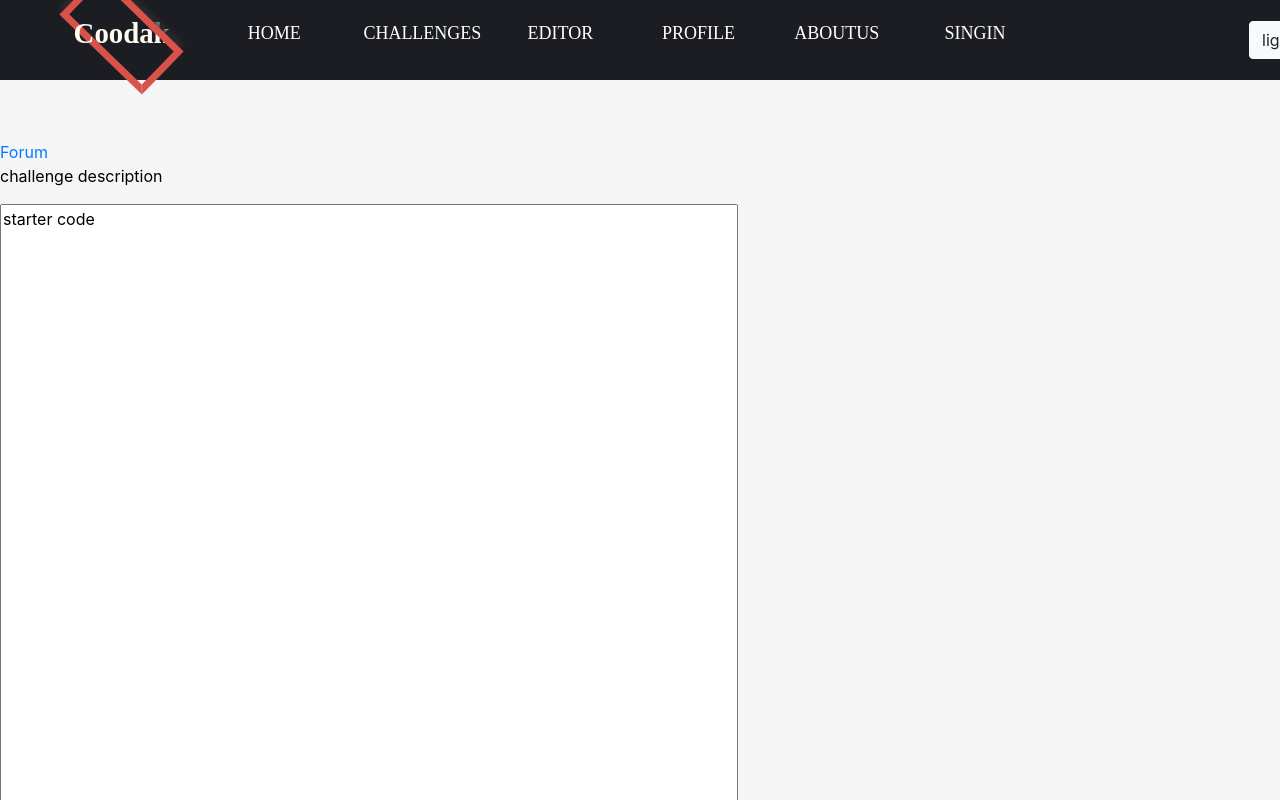
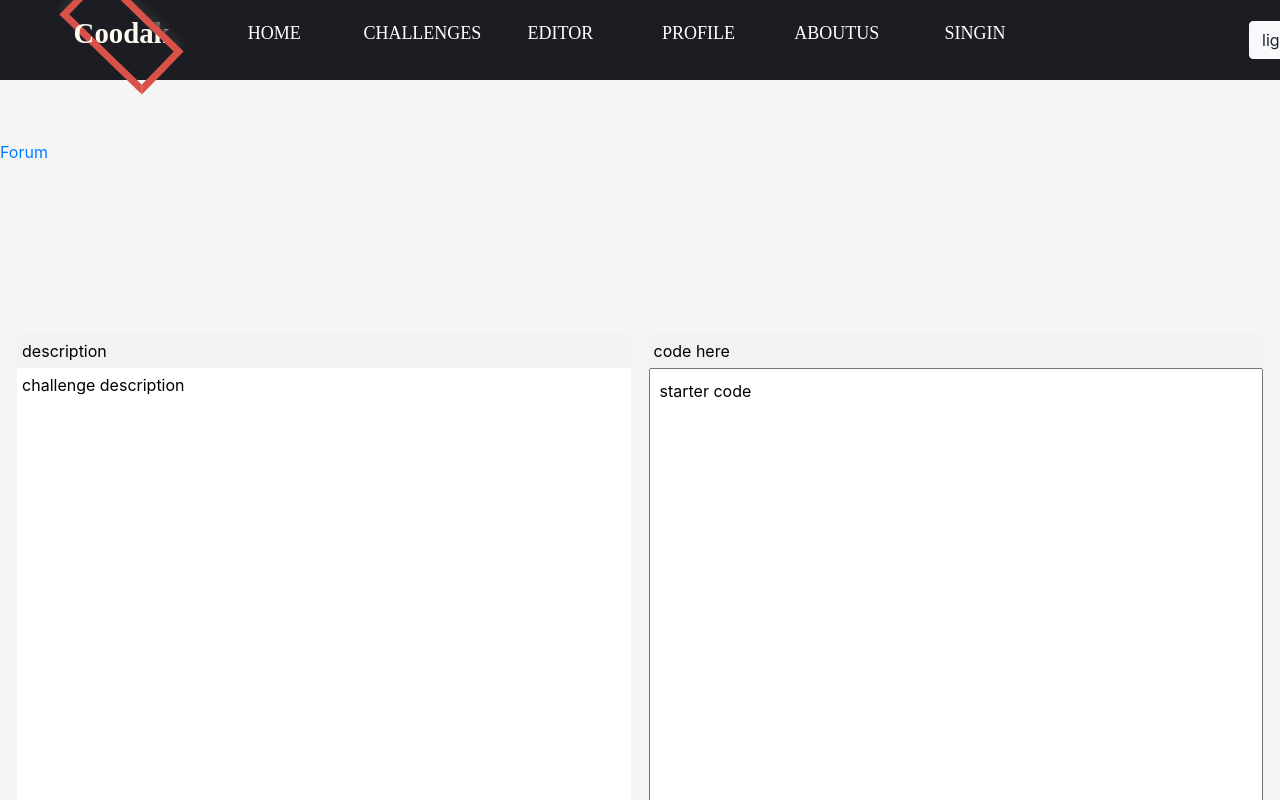
Before and after one commit to StatusCode-200/Coodak-front, a React (Create React App) app: page /challenges/1 in a window 1280 px wide. Shown: the top 800 px of the page. Built offline with nearby package versions, Linux system fonts and the light colour scheme.

Commit message:
challenge on work

```diff
--- a/src/views/ChallengeDetails/ChallengeDetails.js
+++ b/src/views/ChallengeDetails/ChallengeDetails.js
@@ -3,6 +3,7 @@
 import React from "react";
 import { Link } from "react-router-dom";
 import {If, Then, Else} from '../../components/If/If';
+import "./ChallengeDetails.scss"
 
 function Challenge(props) {
   const {challenge, solution, userId, savedChallengeId} = props;
@@ -22,26 +23,28 @@ function Challenge(props) {
   };
 
   return (
-    <main>
-
+    <main id="ChallengeDetails">
+      <section id="forumAndWhiteboard">
+        <div>
+          <Link to={`/challenges/${challenge._id}/comments`}>
+            Forum
+          </Link>
+        </div>
+          <WhiteboardLink />
+      </section>
       <section id="started-challenge">
 
         <div id="challenge-description">
-          <div>
-            <Link to={`/challenges/${challenge._id}/comments`}>
-              Forum
-            </Link>
-          </div>
-          <WhiteboardLink />
-          <p>
+          <p id="descriptionHeader">description</p>
+          <p id="challengeDescription">
             { challenge.description }
           </p>
         </div>
 
         <div id="work-area">
-
+          <p id="solutionHeader">code here</p>
           <form id="saveChallenge">
-            <textarea name="solution" id="userSolution" cols="70" rows="40">
+            <textarea name="solution" id="userSolution">
               { solution? solution : challenge.starter_code }
             </textarea>
             <input id="inputUser_id" type="hidden" name="user_id" value={userId} />
@@ -50,13 +53,12 @@ function Challenge(props) {
 
           </form>
 
-          <button type="button" onClick="checkResult()">check</button>
-
         </div>
 
       </section>
 
       <section id="results">
+      <button type="button" onClick="checkResult()">check</button>
         <div id="result-failed-cases"></div>
         <div id="result-passed-cases"></div>
       </section>
--- /dev/null
+++ b/src/views/ChallengeDetails/ChallengeDetails.scss
@@ -0,0 +1,39 @@
+main#ChallengeDetails{
+    #started-challenge{
+        display: flex;
+        justify-content: space-evenly;
+        margin-top: 50px;
+        margin-bottom: 50px;
+    }
+    #challenge-description{
+        width: 48%;
+        background-color: white;
+
+        #descriptionHeader{
+            background-color: #f3f1f1;
+            padding: 5px;
+            margin-bottom: 0px;
+        }
+        #challengeDescription{
+            padding: 5px;
+        }
+    }
+    #work-area{
+        width: 48%;
+
+        #solutionHeader{
+            background-color: #f3f1f1;
+            padding: 5px;
+            margin-bottom: 0px;
+        }
+
+        form#saveChallenge{
+            textarea#userSolution{
+                width: 100%;
+                height: 80vh;
+                outline: none;
+                padding: 10px;
+            }
+        }
+    }
+}
```
